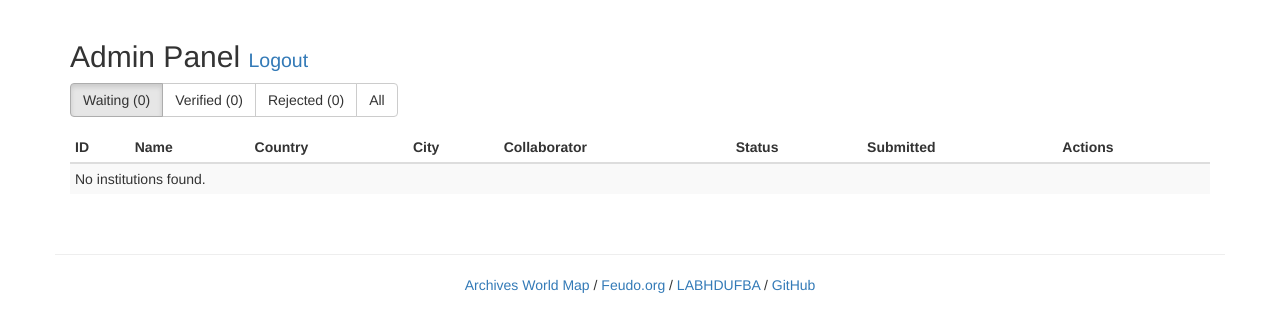
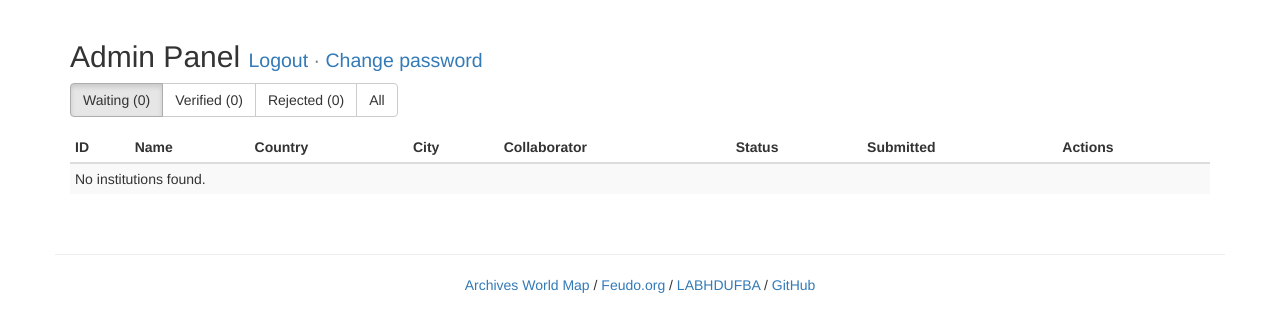
Before and after one commit to rsandrade/archives-worldmap, a Flask app: page /admin/ in a window 1280 px wide. Shown: the part 51-383 px from the top of the page. Run offline with Flask 3, Linux system fonts and the light colour scheme; the visitor is signed in with stand-in values (Sample User, id 1); data that the repository does not hold is empty; parts of the project's set-up code (start-up, migrations or seed data) failed here and were passed over.

Commit message:
feature: change password via admin web interface
- New settings table (key-value) in SQLite stores password hash override
- Login now checks DB hash first, falls back to ADMIN_PASSWORD_HASH env var
- After logging in with temporary reset password, redirects to change-password
- GET/POST /admin/change-password: validates current password, saves new hash
  in DB settings — no need to edit .env or restart the container
- "Change password" link in admin dashboard header

```diff
--- a/app/routes/admin.py
+++ b/app/routes/admin.py
@@ -30,22 +30,30 @@ def login():
     return render_template('admin/login.html')
 
 
+def _get_active_hash(db):
+    """Return current password hash: DB settings override takes precedence over .env."""
+    row = db.execute("SELECT value FROM settings WHERE key = 'admin_password_hash'").fetchone()
+    if row:
+        return row['value']
+    return current_app.config['ADMIN_PASSWORD_HASH']
+
+
 @admin_bp.route('/login', methods=['POST'])
 def login_submit():
     username = request.form.get('username', '')
     password = request.form.get('password', '')
 
     expected_user = current_app.config['ADMIN_USERNAME']
-    expected_hash = current_app.config['ADMIN_PASSWORD_HASH']
+    db = get_db()
 
-    # Check permanent password from .env
-    if username == expected_user and expected_hash and check_password_hash(expected_hash, password):
+    # Check permanent password (DB override or .env)
+    active_hash = _get_active_hash(db)
+    if username == expected_user and active_hash and check_password_hash(active_hash, password):
         session['admin_logged'] = True
         return redirect(url_for('admin.dashboard'))
 
     # Check temporary reset password from DB
     if username == expected_user:
-        db = get_db()
         reset = db.execute(
             "SELECT id, hash FROM password_resets WHERE expires_at > datetime('now') ORDER BY id DESC LIMIT 1"
         ).fetchone()
@@ -53,8 +61,8 @@ def login_submit():
             db.execute('DELETE FROM password_resets WHERE id = ?', (reset['id'],))
             db.commit()
             session['admin_logged'] = True
-            flash('Logged in with temporary password. Please update your ADMIN_PASSWORD_HASH.', 'warning')
-            return redirect(url_for('admin.dashboard'))
+            flash('Logged in with temporary password. Please set a permanent password.', 'warning')
+            return redirect(url_for('admin.change_password'))
 
     flash('Invalid credentials.', 'danger')
     return redirect(url_for('admin.login'))
@@ -89,6 +97,46 @@ def forgot_password_submit():
 
     flash('A temporary password has been sent to the admin email.', 'success')
     return redirect(url_for('admin.login'))
+
+
+@admin_bp.route('/change-password', methods=['GET'])
+@admin_required
+def change_password():
+    return render_template('admin/change_password.html')
+
+
+@admin_bp.route('/change-password', methods=['POST'])
+@admin_required
+def change_password_submit():
+    current_password = request.form.get('current_password', '')
+    new_password = request.form.get('new_password', '')
+    confirm = request.form.get('confirm_password', '')
+
+    db = get_db()
+    active_hash = _get_active_hash(db)
+
+    if not active_hash or not check_password_hash(active_hash, current_password):
+        flash('Current password is incorrect.', 'danger')
+        return redirect(url_for('admin.change_password'))
+
+    if len(new_password) < 8:
+        flash('New password must be at least 8 characters.', 'danger')
+        return redirect(url_for('admin.change_password'))
+
+    if new_password != confirm:
+        flash('Passwords do not match.', 'danger')
+        return redirect(url_for('admin.change_password'))
+
+    new_hash = generate_password_hash(new_password)
+    db.execute(
+        "INSERT INTO settings (key, value) VALUES ('admin_password_hash', ?) "
+        "ON CONFLICT(key) DO UPDATE SET value = excluded.value",
+        (new_hash,),
+    )
+    db.commit()
+
+    flash('Password updated successfully.', 'success')
+    return redirect(url_for('admin.dashboard'))
 
 
 @admin_bp.route('/logout')
--- a/app/templates/admin/dashboard.html
+++ b/app/templates/admin/dashboard.html
@@ -3,7 +3,7 @@
 {% block content %}
 <div class="row">
     <div class="col-md-12">
-        <h2><span data-i18n="admin_title">Admin Panel</span> <small><a href="{{ url_for('admin.logout') }}" data-i18n="admin_logout">Logout</a></small></h2>
+        <h2><span data-i18n="admin_title">Admin Panel</span> <small><a href="{{ url_for('admin.logout') }}" data-i18n="admin_logout">Logout</a> &middot; <a href="{{ url_for('admin.change_password') }}">Change password</a></small></h2>
 
         <div class="btn-group" style="margin-bottom:15px;">
             <a href="{{ url_for('admin.dashboard', status='waiting') }}"
--- a/schema.sql
+++ b/schema.sql
@@ -25,6 +25,11 @@ CREATE INDEX IF NOT EXISTS idx_status  ON institutions(status);
 CREATE INDEX IF NOT EXISTS idx_token   ON institutions(token);
 CREATE INDEX IF NOT EXISTS idx_country ON institutions(country);
 
+CREATE TABLE IF NOT EXISTS settings (
+    key   TEXT PRIMARY KEY,
+    value TEXT NOT NULL
+);
+
 CREATE TABLE IF NOT EXISTS password_resets (
     id         INTEGER PRIMARY KEY,
     hash       TEXT NOT NULL,
```
Also changed, not shown: app/templates/admin/change_password.html (added, +27 -0 lines).
